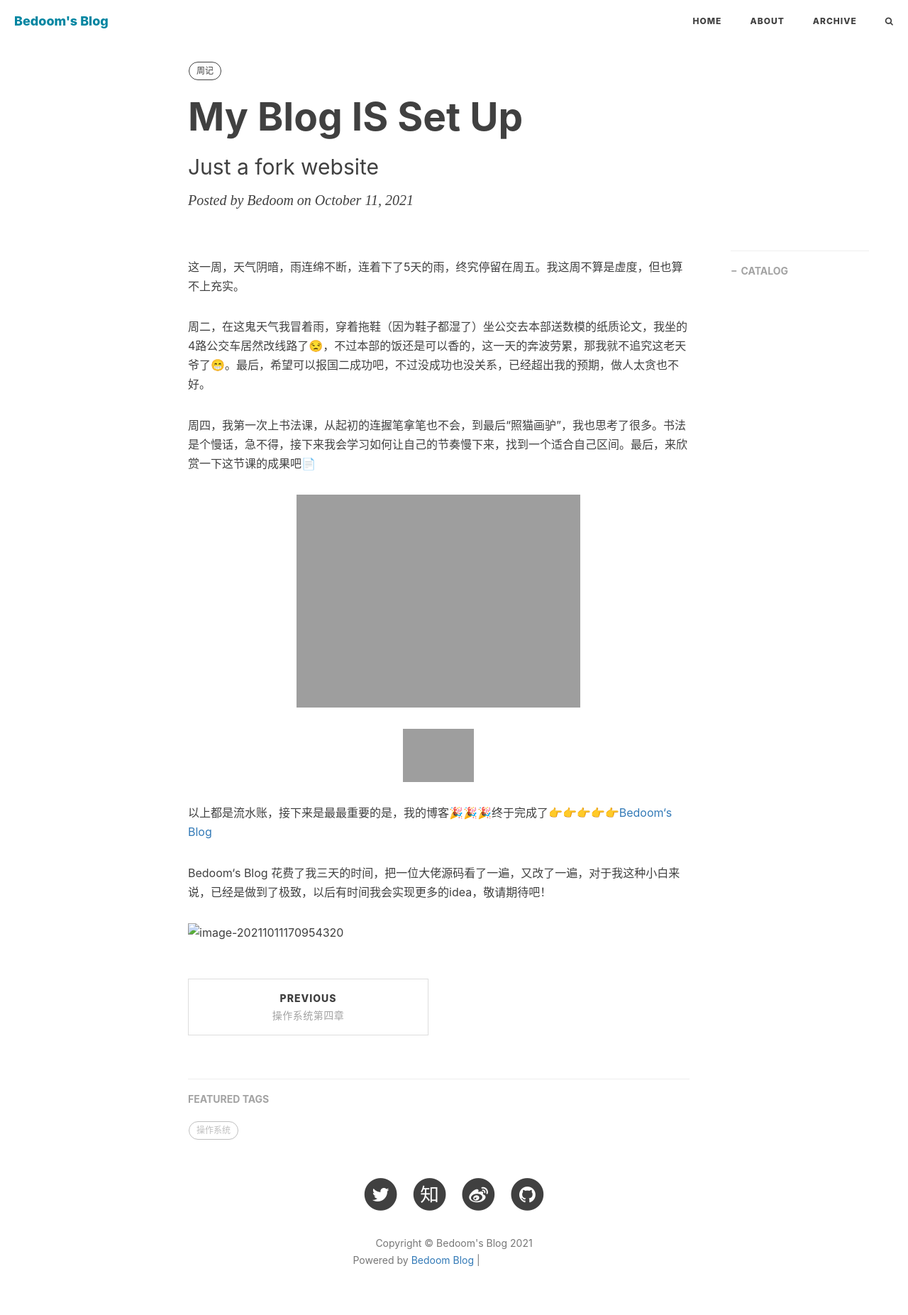
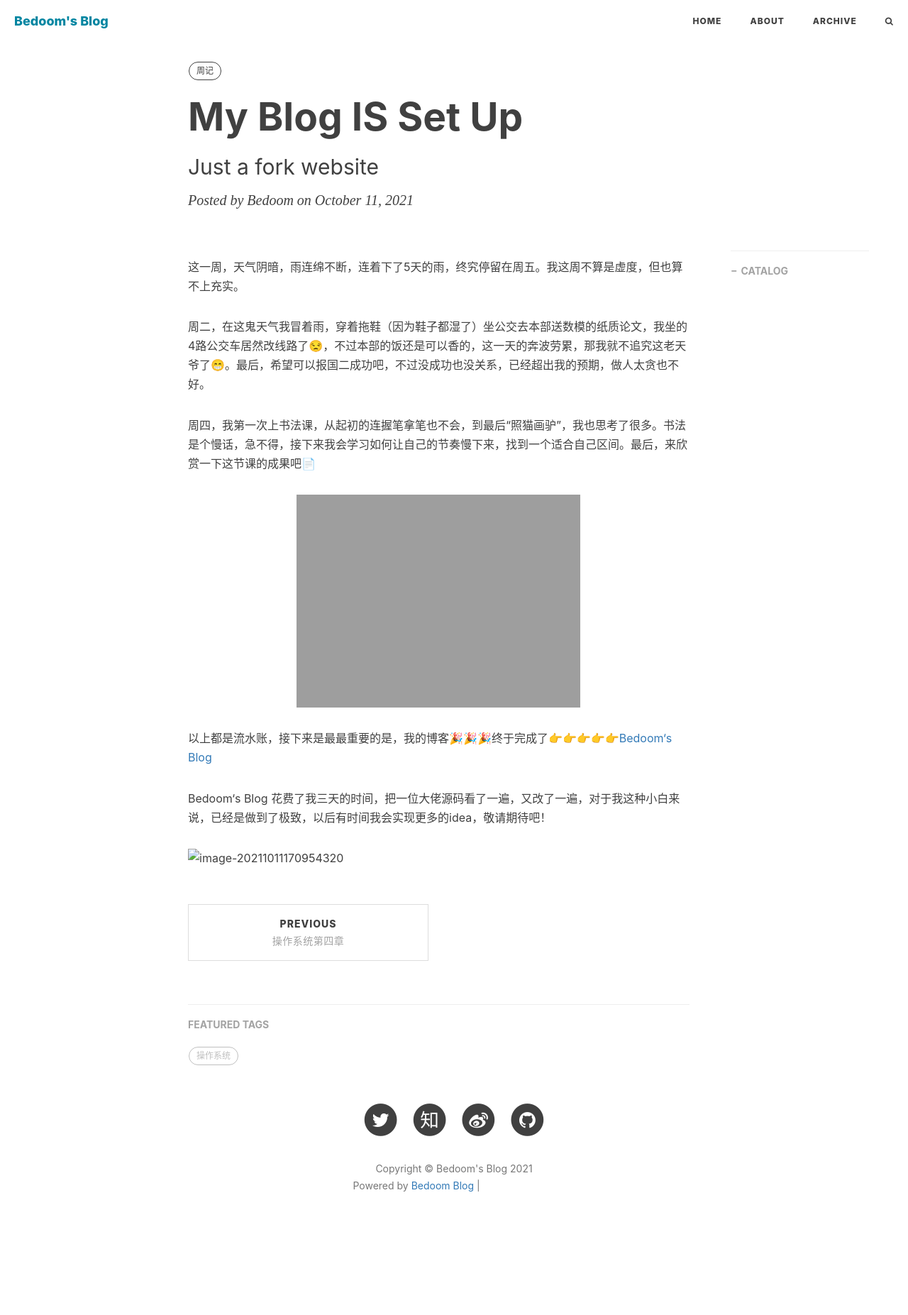
Before and after one commit to bedoom/bedoom.github.io, a Jekyll site: the page built from _posts/2021-10-11-my-blog-is-set-up.md, in a window 1280 px wide. Shown: the whole page at 71% size. Built offline with Jekyll 4.4.1, drawn with Linux system fonts in a browser that asks for light colours; nearby versions of some CDN libraries; comment, search, counter and statistics services are not loaded; after the commit the page ends 1748 px from its top, so only the background shows below that; grey boxes are pictures that could not be loaded.

Commit message:
Update 2021-10-11-my-blog-is-set-up.md

```diff
--- a/_posts/2021-10-11-my-blog-is-set-up.md
+++ b/_posts/2021-10-11-my-blog-is-set-up.md
@@ -17,7 +17,6 @@ tags:
 
 <img src="../img/blog-img/KYWEQ$LTI6LSVPQNCZM`_A.jpg"  />
 
-<img src="./img/blog-img/KYWEQ$LTI6LSVPQNCZM`_A.jpg" alt="img" style="zoom:25%;" />
 
 以上都是流水账，接下来是最最重要的是，我的博客🎉🎉🎉终于完成了👉👉👉👉👉[Bedoom‘s Blog](https://bedoom.github.io/)
 
```
